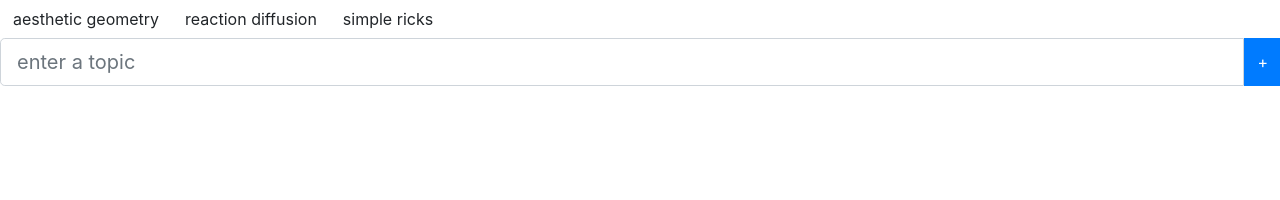
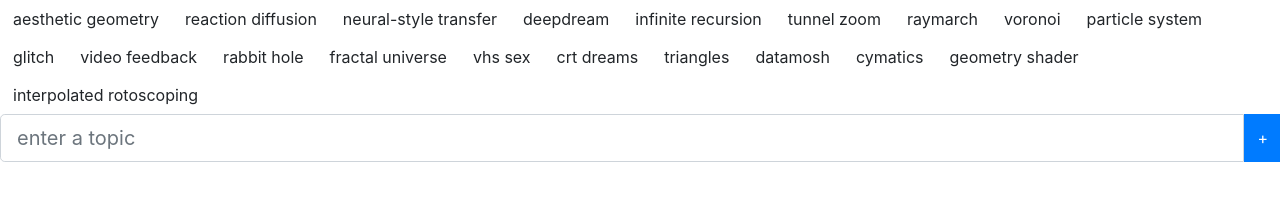
Before and after one commit to cooperbrislain/GifTastic, a website: page index.html in a window 1280 px wide. Drawn offline with nearby package versions, Linux system fonts and the light colour scheme.

Commit message:
much more interesting categories

```diff
--- a/assets/css/style.css
+++ b/assets/css/style.css
@@ -18,6 +18,7 @@
 .gif-container .title {
     position: absolute;
     bottom: 0px;
+    font-size: 10px;
     width: 100%;
     background-color: rgba(0,0,0,0.6);
     color: #fff;
--- a/assets/js/app.js
+++ b/assets/js/app.js
@@ -1,7 +1,24 @@
 let topics = [
     'aesthetic geometry',
     'reaction diffusion',
-    'simple ricks'
+    'neural-style transfer',
+    'deepdream',
+    'infinite recursion',
+    'tunnel zoom',
+    'raymarch',
+    'voronoi',
+    'particle system',
+    'glitch',
+    'video feedback',
+    'rabbit hole',
+    'fractal universe',
+    'vhs sex',
+    'crt dreams',
+    'triangles',
+    'datamosh',
+    'cymatics',
+    'geometry shader',
+    'interpolated rotoscoping'
 ];
 
 const giphy_api_key = 'MiGL51eeISOE7wrHzrBCY1bBCX9YcfnI';
```
